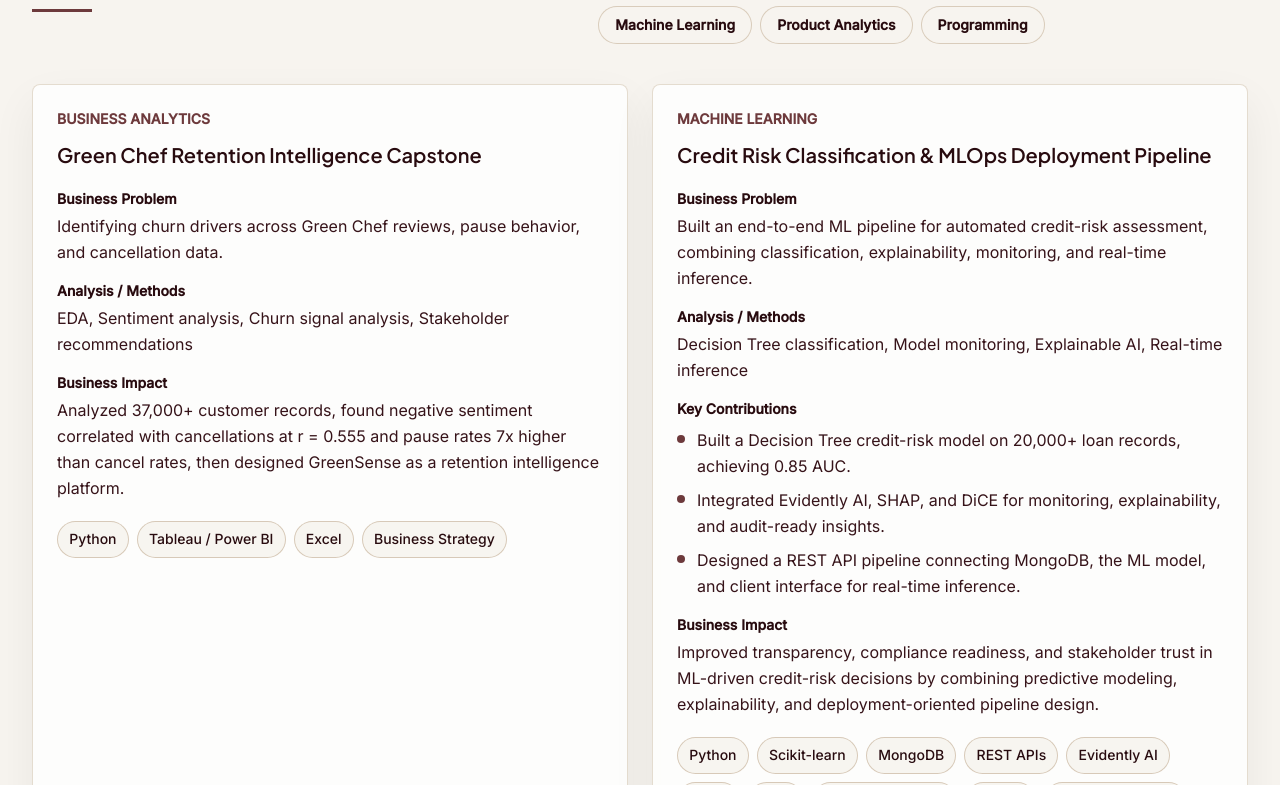
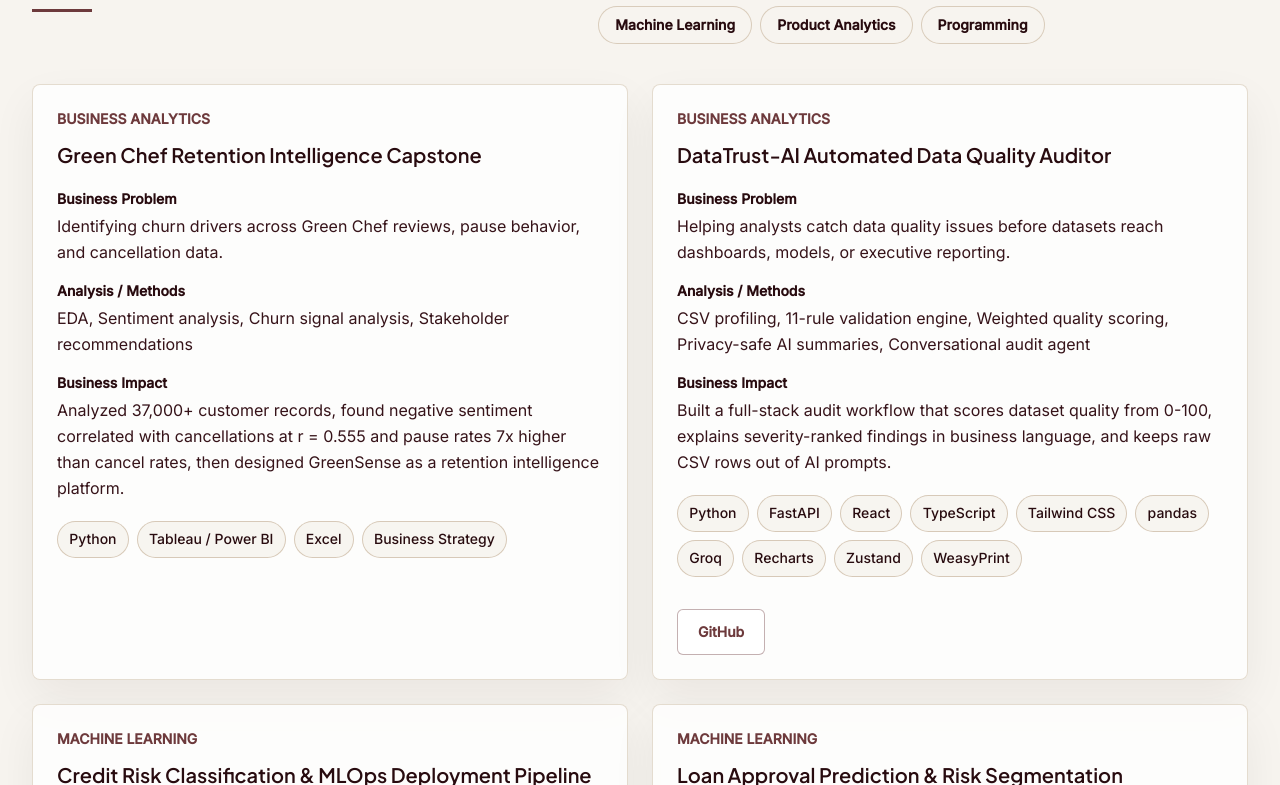
Before and after one commit to rishikagade/Portfolio_site, a React (Vite) app: page / in a window 1280 px wide. Shown: the part 3535-4320 px from the top of the page. Built offline with nearby package versions, Linux system fonts and the light colour scheme; the HTML template or start-up script is replaced by a standard one.

Commit message:
Add DataTrust-AI project

```diff
--- a/src/data/projectsData.js
+++ b/src/data/projectsData.js
@@ -20,6 +20,22 @@
     methods: ['EDA', 'Sentiment analysis', 'Churn signal analysis', 'Stakeholder recommendations'],
     outcome: 'Analyzed 37,000+ customer records, found negative sentiment correlated with cancellations at r = 0.555 and pause rates 7x higher than cancel rates, then designed GreenSense as a retention intelligence platform.',
     links: [],
+  },
+  {
+    id: 11,
+    featured: true,
+    category: 'Business Analytics',
+    title: 'DataTrust-AI Automated Data Quality Auditor',
+    problem: 'Helping analysts catch data quality issues before datasets reach dashboards, models, or executive reporting.',
+    tools: ['Python', 'FastAPI', 'React', 'TypeScript', 'Tailwind CSS', 'pandas', 'Groq', 'Recharts', 'Zustand', 'WeasyPrint'],
+    methods: ['CSV profiling', '11-rule validation engine', 'Weighted quality scoring', 'Privacy-safe AI summaries', 'Conversational audit agent'],
+    outcome: 'Built a full-stack audit workflow that scores dataset quality from 0-100, explains severity-ranked findings in business language, and keeps raw CSV rows out of AI prompts.',
+    links: [
+      {
+        label: 'GitHub',
+        href: 'https://github.com/rishikagade/DataTrust-AI',
+      },
+    ],
   },
   {
     id: 9,
```
